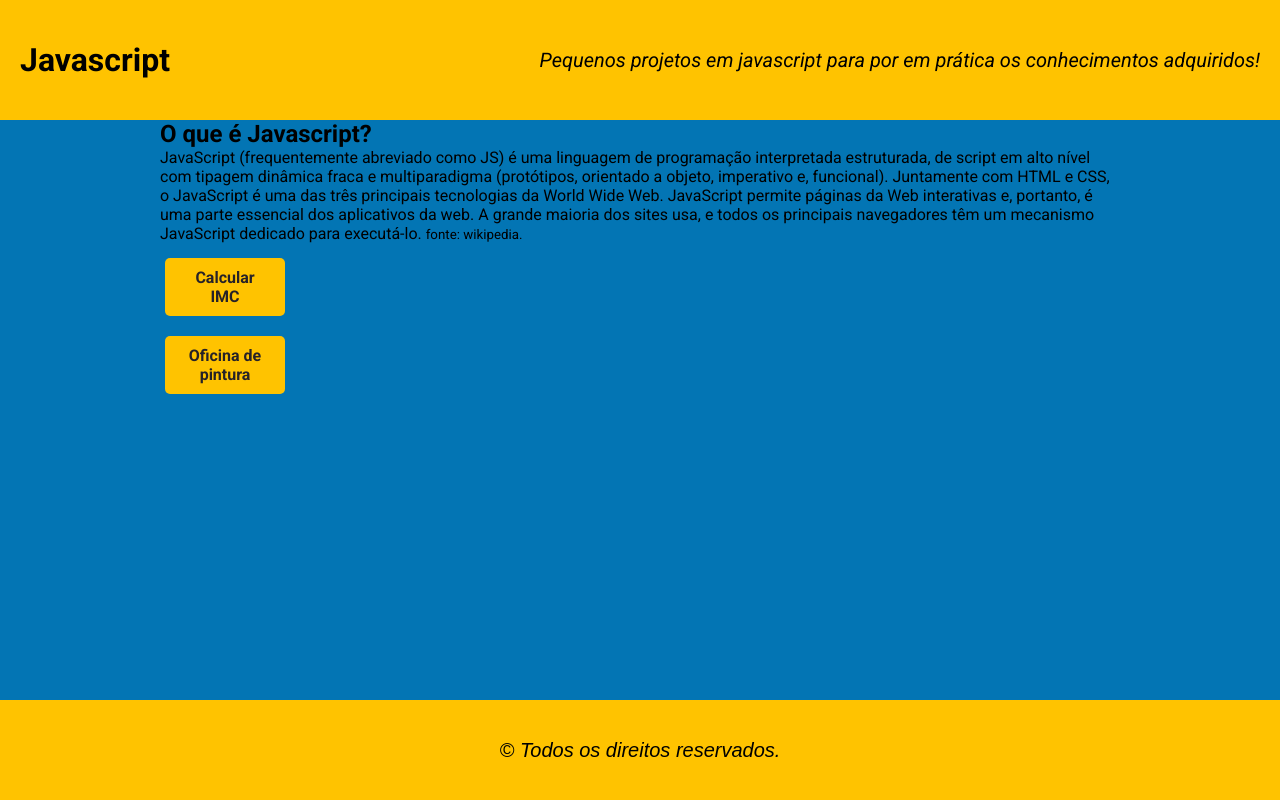
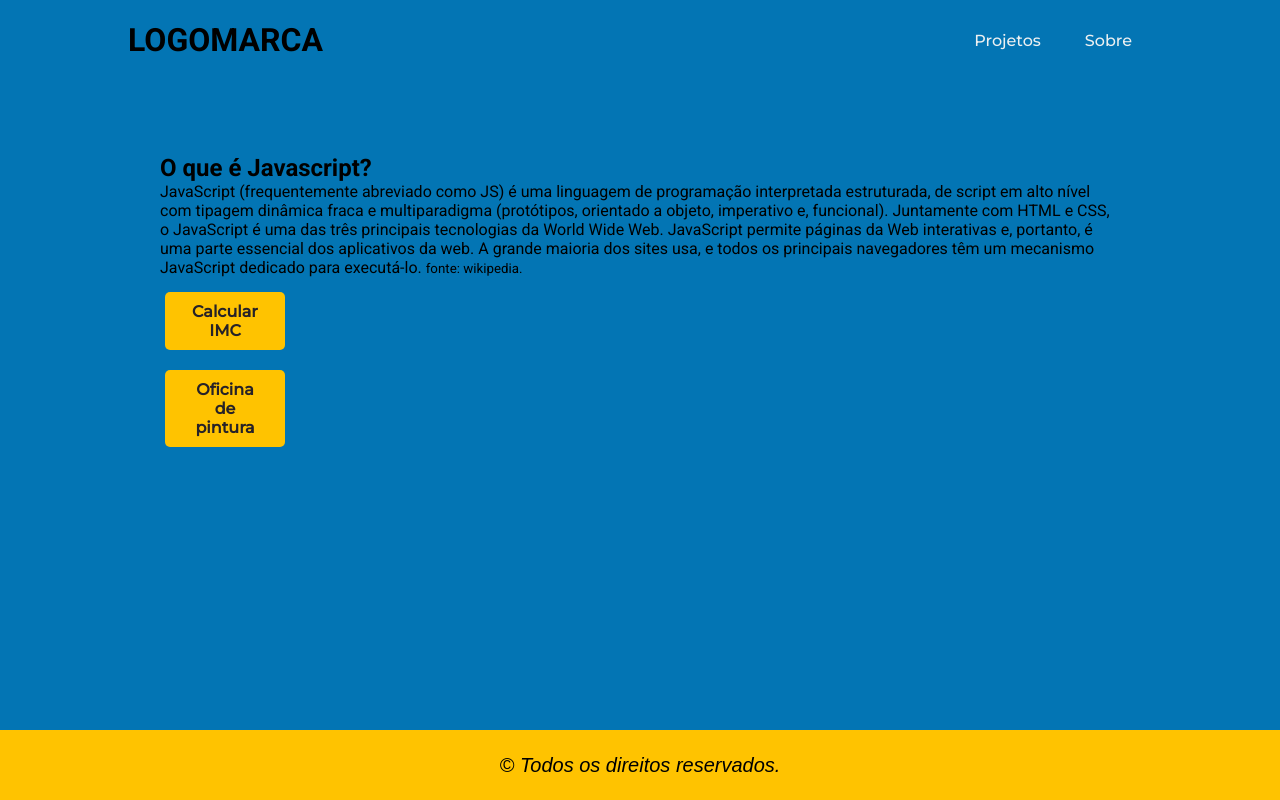
Before and after one commit to Cadulost/hello-world, a plain HTML site: page index.html in a window 1280 px wide. Drawn offline with Linux system fonts and the light colour scheme.

Commit message:
Adiciona barra de navegação

```diff
--- a/IMC/style.css
+++ b/IMC/style.css
@@ -6,9 +6,14 @@
 }
 
 body{
-    background-color: cornflowerblue;
+    background-color: #0d0dc8;
     color: white;
     font: normal 15pt Arial;
+}
+
+#menu{
+    width: 100%;
+    height: 80px;
 }
 
 .title{
--- a/Oficina de pintura/estilo.css
+++ b/Oficina de pintura/estilo.css
@@ -4,10 +4,17 @@ body{
 }
 
 *{
+    margin: 0;
+    padding: 0;
     box-sizing: border-box;
 }
 
-header{
+#menu{
+    width: 100%;
+    height: 80px;
+}
+
+.title{
     color: white;
     text-align: center;
 }
--- /dev/null
+++ b/header.html
@@ -0,0 +1,23 @@
+<!DOCTYPE html>
+<html lang="pt-br">
+<head>
+   <meta charset="UTF-8">
+   <meta http-equiv="X-UA-Compatible" content="IE=edge">
+   <meta name="viewport" content="width=device-width, initial-scale=1.0">
+   <title>Cabeçalho</title>
+   <link rel="stylesheet" href="style-home.css">
+</head>
+<body>
+
+   <header>
+      <h1 class="logo">LOGOMARCA</h1>
+      <nav>
+         <ul class="nav_links">
+            <li><a href="index.html" target="_parent">Projetos</a></li>
+            <li><a href="#">Sobre</a></li>
+         </ul>
+      </nav>
+   </header>
+
+</body>
+</html>
--- a/index.html
+++ b/index.html
@@ -9,10 +9,9 @@
 </head>
 <body>
 
-   <header>
-		<h1>Javascript</h1>
-		<p class="description">Pequenos projetos em javascript para por em prática os conhecimentos adquiridos!</p>
-   </header>
+	 <div class="header">
+		 <object data="header.html" id="obMenu"></object>
+	 </div>
 
    <div class="container">
       <section>
@@ -25,8 +24,8 @@
 		</section>
 
 		<div class="links">
-			<a href="./IMC/index.html" target="_blank">Calcular IMC</a>
-			<a href="./Oficina de pintura/index.html" target="_blank">Oficina de pintura</a>
+			<a href="./IMC/index.html" target="_parent">Calcular IMC</a>
+			<a href="./Oficina de pintura/index.html" target="_parent">Oficina de pintura</a>
 		</div>
     </div>
 
--- a/style-home.css
+++ b/style-home.css
@@ -1,4 +1,4 @@
-@import url('https://fonts.googleapis.com/css2?family=Roboto:ital,wght@0,400;0,700;1,400&display=swap');
+@import url('https://fonts.googleapis.com/css2?family=Montserrat:wght@500&family=Roboto:wght@400;700&display=swap');
 
 :root{
     --cor1: #FFC300;
@@ -21,20 +21,51 @@ body{
     font-family: 'Roboto', sans-serif;
 }
 
+/*NAVBAR*/
+li, a {
+    font-family: "Montserrat", sans-serif;
+    font-weight: 500;
+    font-size: 16px;
+    color: #edf0f1;
+    text-decoration: none;
+}
+
 header{
     display: flex;
     justify-content: space-between;
     align-items: center;
-    height: 120px;
-    padding: 0 20px;
-    background-color: var(--cor1);
-    color: w;
+    padding: 30px 10%;
+    height: 80px;
 }
 
-.description{
-    font: italic 15pt 'Roboto';
+.logo{
+    cursor: pointer;
 }
 
+.nav_links{
+    list-style: none;
+}
+
+.nav_links li{
+    display: inline-block;
+    padding: 0px 20px;
+}
+
+.nav_links li a{
+    transition: all 0.3s ease 0s;
+}
+
+.nav_links li a:hover{
+    color: #0088a9;
+}
+
+#obMenu{
+    width: 100%;
+    margin: 0px;
+    padding: 0px;
+}
+
+/*CONTEÚDO*/
 .container{
     width: 960px;
     margin: 0 auto;
@@ -70,7 +101,7 @@ header{
     justify-content: center;
     align-items: center;
     background-color: var(--cor1);
-    height: 100px;
+    height: 70px;
     position: absolute;
     bottom: 0;
     width: 100%;
```
Also changed, not shown: IMC/index.html (+4 -0 lines), Oficina de pintura/index.html (+2 -2 lines).
